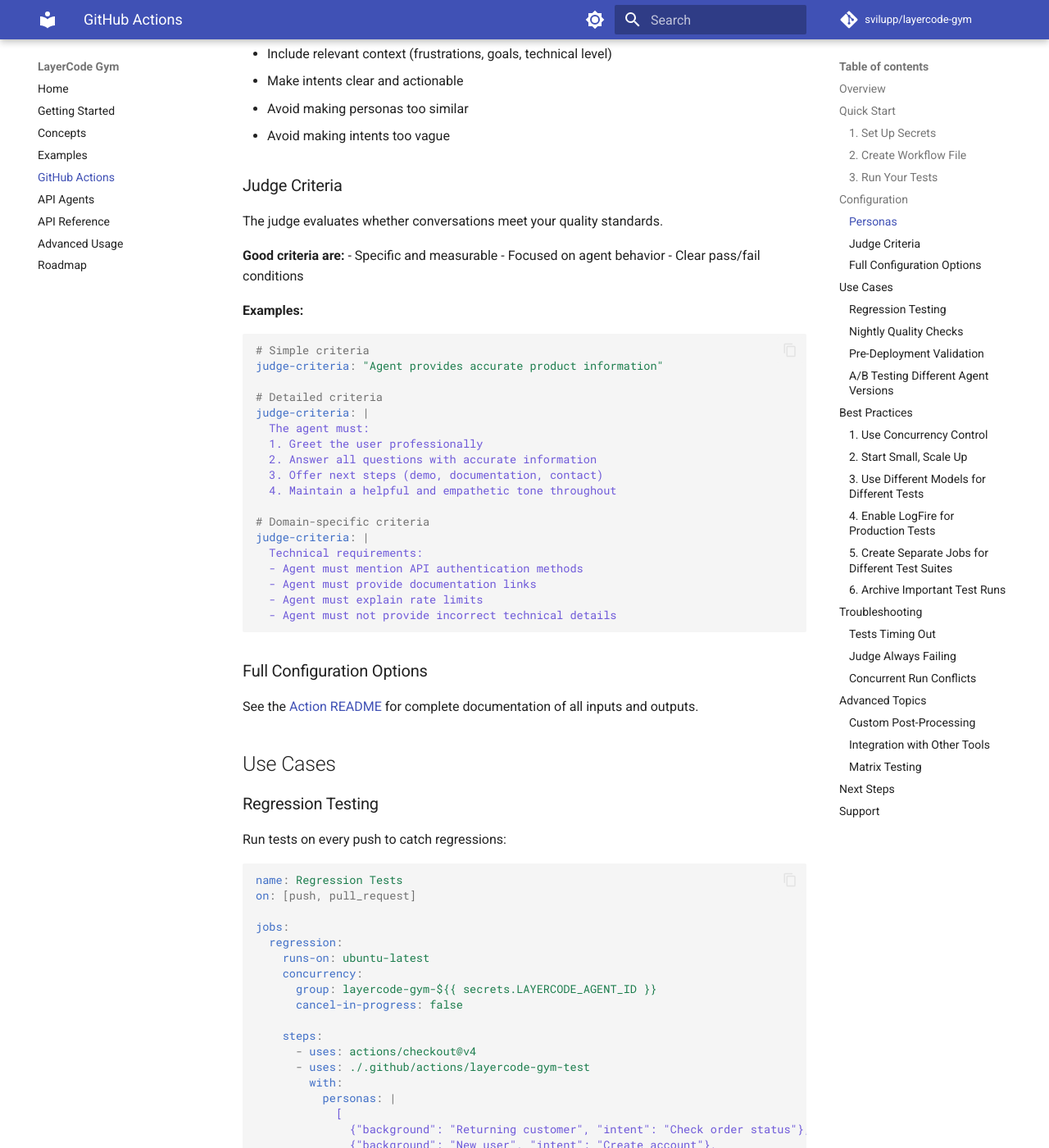
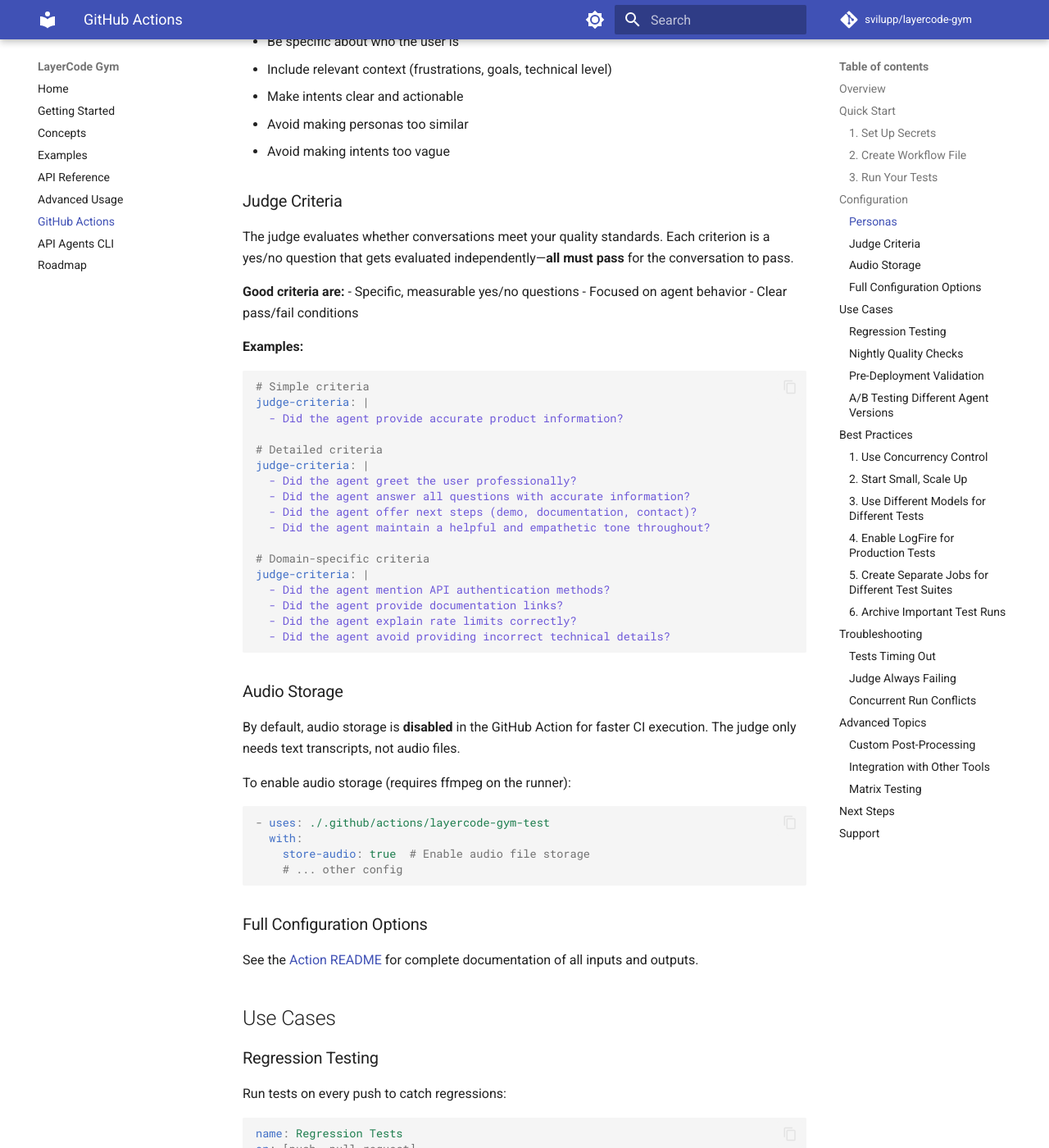
Before and after one commit to svilupp/layercode-gym, an MkDocs documentation site: the page built from docs/github-action.md, in a window 1280 px wide and 1400 px high, scrolled down 2445 px. Shown: the whole window at 82% size. Built offline with MkDocs 1.6.1 and Material for MkDocs 9.7.7, drawn with Linux system fonts in a browser that asks for light colours; comment, search, counter and statistics services are not loaded; some of the changed text lies outside the part shown.

Commit message:
update criteriajudge

````diff
--- a/docs/github-action.md
+++ b/docs/github-action.md
@@ -63,7 +63,8 @@
               }
             ]
           judge-enabled: true
-          judge-criteria: "Agent provides clear pricing info"
+          judge-criteria: |
+            - Did the agent provide clear pricing information?
           server-url: ${{ secrets.SERVER_URL }}
           layercode-agent-id: ${{ secrets.LAYERCODE_AGENT_ID }}
           openai-api-key: ${{ secrets.OPENAI_API_KEY }}
@@ -106,10 +107,10 @@
 
 ### Judge Criteria
 
-The judge evaluates whether conversations meet your quality standards.
+The judge evaluates whether conversations meet your quality standards. Each criterion is a yes/no question that gets evaluated independently—**all must pass** for the conversation to pass.
 
 **Good criteria are:**
-- Specific and measurable
+- Specific, measurable yes/no questions
 - Focused on agent behavior
 - Clear pass/fail conditions
 
@@ -117,23 +118,35 @@
 
 ```yaml
 # Simple criteria
-judge-criteria: "Agent provides accurate product information"
+judge-criteria: |
+  - Did the agent provide accurate product information?
 
 # Detailed criteria
 judge-criteria: |
-  The agent must:
-  1. Greet the user professionally
-  2. Answer all questions with accurate information
-  3. Offer next steps (demo, documentation, contact)
-  4. Maintain a helpful and empathetic tone throughout
+  - Did the agent greet the user professionally?
+  - Did the agent answer all questions with accurate information?
+  - Did the agent offer next steps (demo, documentation, contact)?
+  - Did the agent maintain a helpful and empathetic tone throughout?
 
 # Domain-specific criteria
 judge-criteria: |
-  Technical requirements:
-  - Agent must mention API authentication methods
-  - Agent must provide documentation links
-  - Agent must explain rate limits
-  - Agent must not provide incorrect technical details
+  - Did the agent mention API authentication methods?
+  - Did the agent provide documentation links?
+  - Did the agent explain rate limits correctly?
+  - Did the agent avoid providing incorrect technical details?
+```
+
+### Audio Storage
+
+By default, audio storage is **disabled** in the GitHub Action for faster CI execution. The judge only needs text transcripts, not audio files.
+
+To enable audio storage (requires ffmpeg on the runner):
+
+```yaml
+- uses: ./.github/actions/layercode-gym-test
+  with:
+    store-audio: true  # Enable audio file storage
+    # ... other config
 ```
 
 ### Full Configuration Options
@@ -168,7 +181,9 @@
               {"background": "Support case", "intent": "Report a bug"}
             ]
           judge-enabled: true
-          judge-criteria: "Agent handles request correctly without errors"
+          judge-criteria: |
+            - Did the agent handle the request correctly?
+            - Did the agent avoid errors during the conversation?
           server-url: ${{ secrets.SERVER_URL }}
           layercode-agent-id: ${{ secrets.LAYERCODE_AGENT_ID }}
           openai-api-key: ${{ secrets.OPENAI_API_KEY }}
@@ -206,11 +221,10 @@
           max-turns: 10
           judge-enabled: true
           judge-criteria: |
-            Agent must:
-            - Adapt tone to user's emotional state
-            - Provide accurate information
-            - Offer appropriate solutions
-            - Maintain professionalism
+            - Did the agent adapt tone to user's emotional state?
+            - Did the agent provide accurate information?
+            - Did the agent offer appropriate solutions?
+            - Did the agent maintain professionalism?
           model: anthropic:claude-sonnet-4-5  # Use best model for quality checks
           server-url: ${{ secrets.SERVER_URL }}
           layercode-agent-id: ${{ secrets.LAYERCODE_AGENT_ID }}
@@ -247,7 +261,9 @@
               {"background": "Critical user journey 3", "intent": "Update account"}
             ]
           judge-enabled: true
-          judge-criteria: "All critical paths work without errors"
+          judge-criteria: |
+            - Did all critical paths complete successfully?
+            - Did the agent avoid errors during the conversation?
           fail-on-judge-failure: true  # Block deployment on failure
           server-url: ${{ secrets.SERVER_URL }}
           layercode-agent-id: ${{ secrets.LAYERCODE_AGENT_ID }}
--- a/mkdocs.yml
+++ b/mkdocs.yml
@@ -71,10 +71,10 @@
   - Getting Started: getting-started.md
   - Concepts: concepts.md
   - Examples: examples.md
-  - GitHub Actions: github-action.md
-  - API Agents: api-agents.md
   - API Reference: api-reference.md
   - Advanced Usage: advanced.md
+  - GitHub Actions: github-action.md
+  - API Agents CLI: api-agents.md
   - Roadmap: roadmap.md
 
 extra:
````
Also changed, not shown: CLAUDE.md (+1 -0 lines), README.md (+34 -33 lines), .github/actions/layercode-gym-test/README.md, 8 other files.
